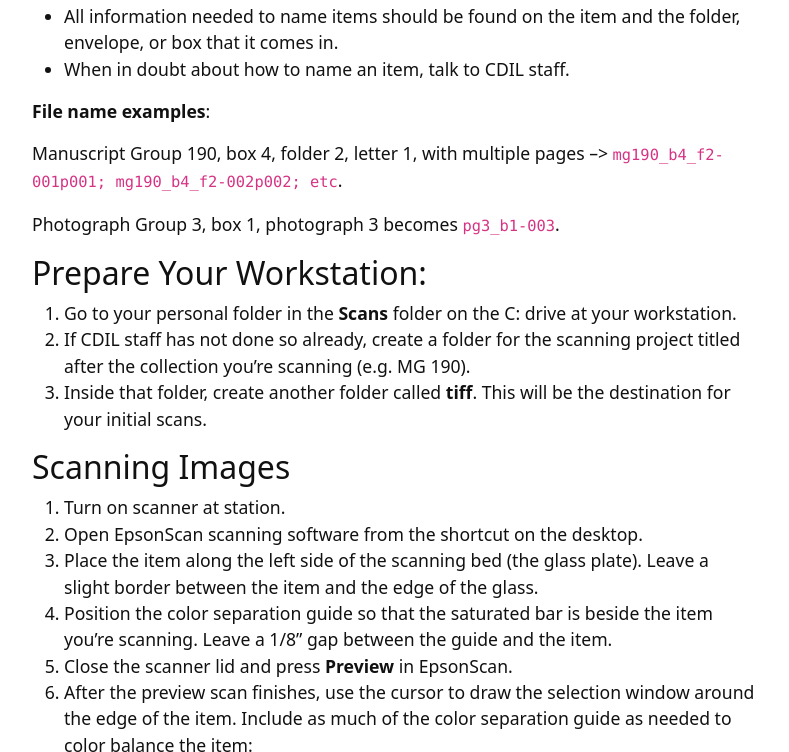
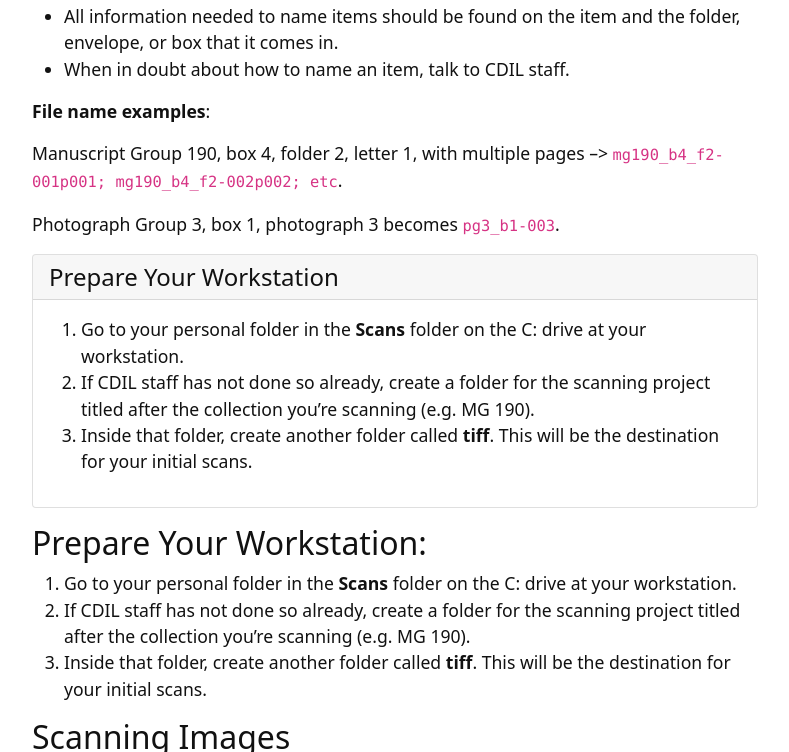
Before and after one commit to kitstokes/digi-proc, a Jekyll site: the page built from content/0-overview.md, in a window 1280 px wide and 900 px high, scrolled down 1291 px, cut to the strip 0-752 px from the top of the window. Shown: the whole strip, without its empty margins (245-1034 px from the left). Built offline with Jekyll 4.4.1, drawn with Linux system fonts in a browser that asks for light colours.

Commit message:
change prepare into a card

```diff
--- a/content/0-overview.md
+++ b/content/0-overview.md
@@ -48,6 +48,14 @@ Manuscript Group 190, box 4, folder 2, letter 1, with multiple pages --> `mg190_
 
 Photograph Group 3, box 1, photograph 3 becomes `pg3_b1-003`.
 
+
+{% capture text %}
+1. Go to your personal folder in the **Scans** folder on the C: drive at your workstation.
+2. If CDIL staff has not done so already, create a folder for the scanning project titled after the collection you're scanning (e.g. MG 190).
+3. Inside that folder, create another folder called **tiff**. This will be the destination for your initial scans.
+{% endcapture %}
+{% include card.html text=text header="Prepare Your Workstation" %}
+
 ## Prepare Your Workstation:
 1. Go to your personal folder in the **Scans** folder on the C: drive at your workstation.
 2. If CDIL staff has not done so already, create a folder for the scanning project titled after the collection you're scanning (e.g. MG 190).
```
